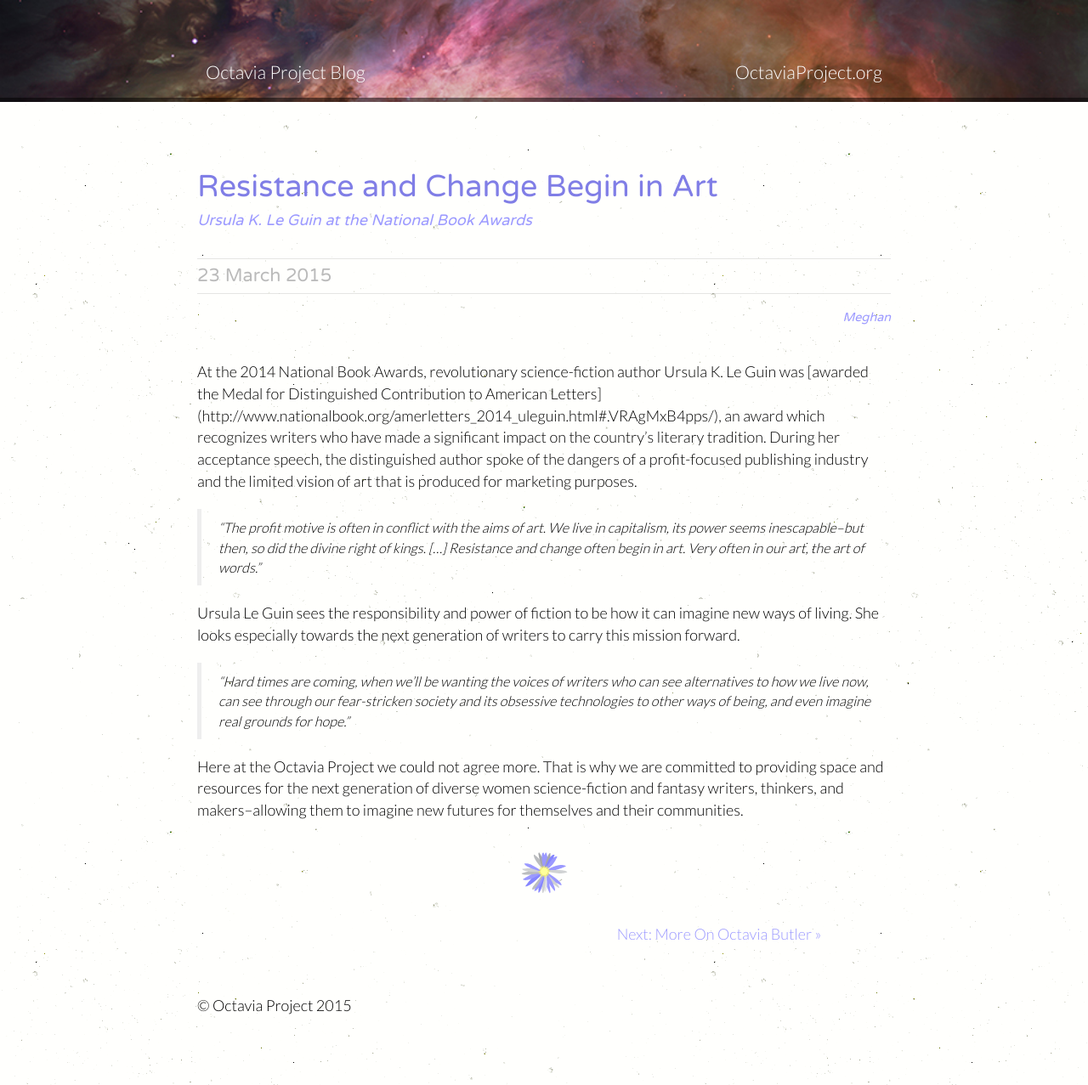
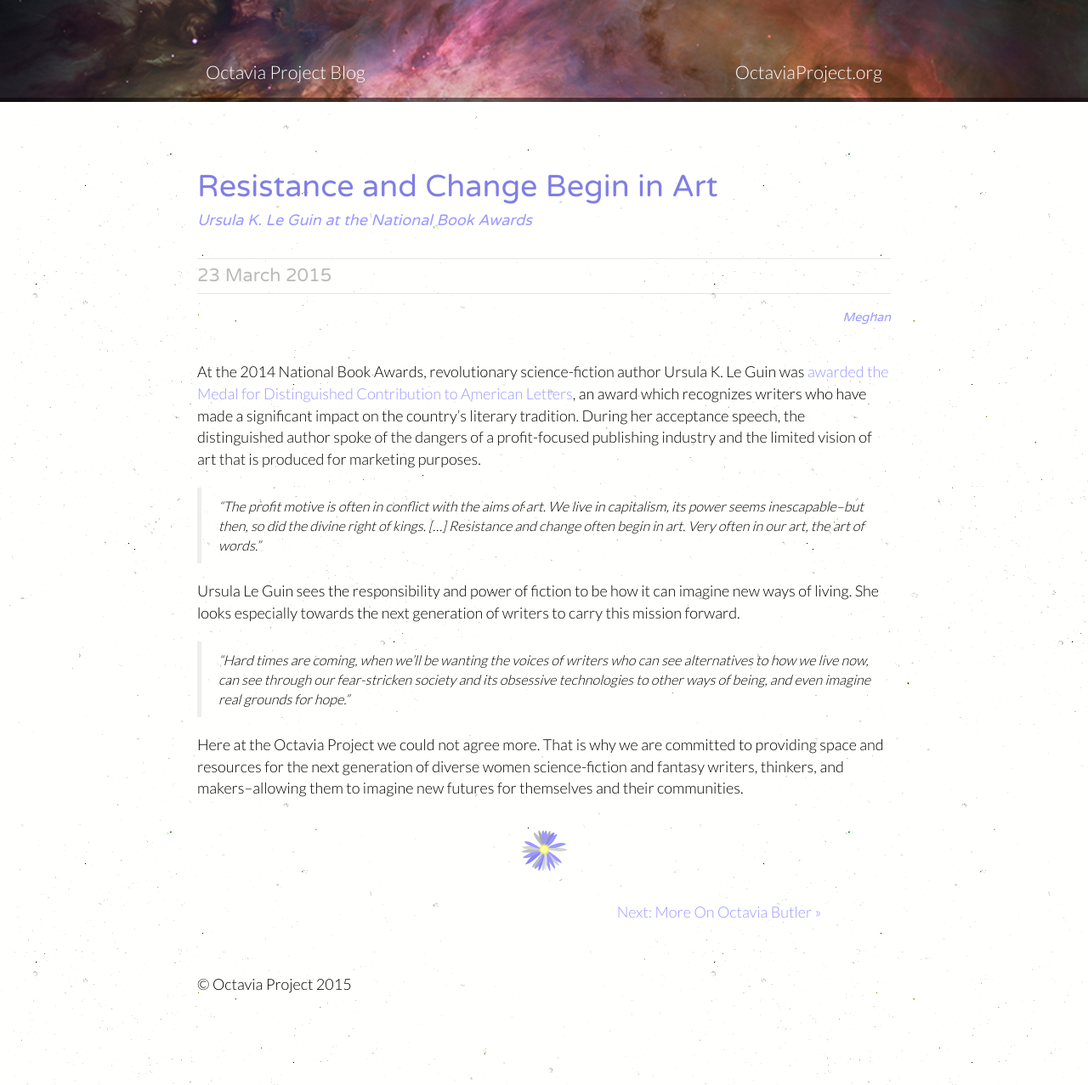
Before and after one commit to OctaviaProject/octaviaproject.github.io, a Jekyll site: the page built from _posts/2015-3-23-Resistance-and-change-begin-in-art.md, in a window 1280 px wide. Shown: the whole page at 85% size. Built offline with Jekyll 4.4.1, drawn with Linux system fonts in a browser that asks for light colours.

Commit message:
Correction to markdown

```diff
--- a/_posts/2015-3-23-Resistance-and-change-begin-in-art.md
+++ b/_posts/2015-3-23-Resistance-and-change-begin-in-art.md
@@ -4,7 +4,7 @@
 subtitle: "Ursula K. Le Guin at the National Book Awards"
 author: Meghan
 ---
-At the 2014 National Book Awards, revolutionary science-fiction author Ursula K. Le Guin was [awarded the Medal for Distinguished Contribution to American Letters] (http://www.nationalbook.org/amerletters_2014_uleguin.html#.VRAgMxB4pps/), an award which recognizes writers who have made a significant impact on the country's literary tradition. During her acceptance speech, the distinguished author spoke of the dangers of a profit-focused publishing industry and the limited vision of art that is produced for marketing purposes.
+At the 2014 National Book Awards, revolutionary science-fiction author Ursula K. Le Guin was [awarded the Medal for Distinguished Contribution to American Letters](http://www.nationalbook.org/amerletters_2014_uleguin.html#.VRAgMxB4pps), an award which recognizes writers who have made a significant impact on the country's literary tradition. During her acceptance speech, the distinguished author spoke of the dangers of a profit-focused publishing industry and the limited vision of art that is produced for marketing purposes.
 
 > "The profit motive is often in conflict with the aims of art. We live in capitalism, its power seems inescapable--but then, so did the divine right of kings. [...] Resistance and change often begin in art. Very often in our art, the art of words."
 
```
